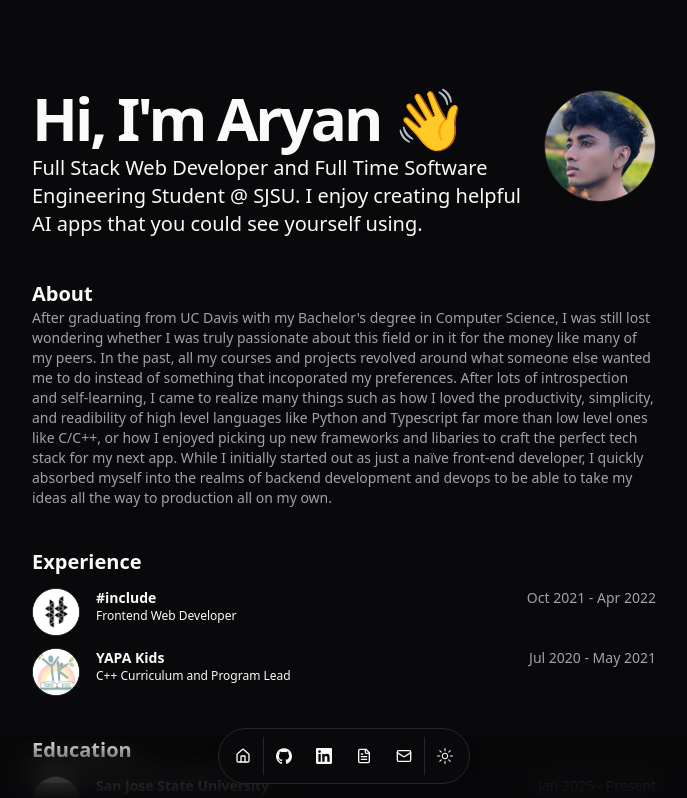
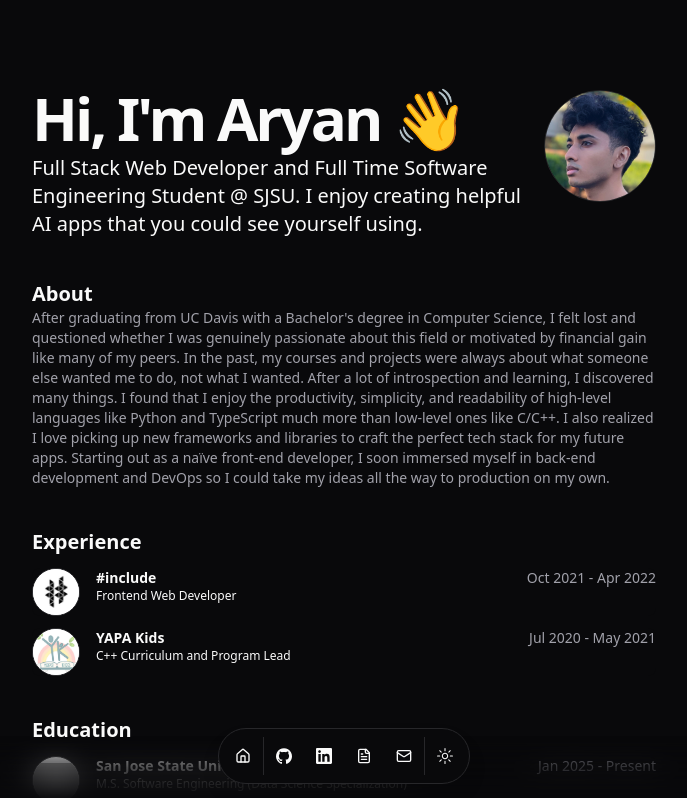
Before and after one commit to aryansh3lke/aryansh3lke, a Next.js app: page /portfolio in a window 1280 px wide. Shown: the top 798 px of the page, without its empty margins (296-983 px from the left). Built offline with nearby package versions, Linux system fonts and the light colour scheme; grey boxes are pictures that could not be loaded.

Commit message:
Polish portfolio bio
- Ran the bio through the Hemingway Editor to improve sentence structure and wording

```diff
--- a/data/resume.tsx
+++ b/data/resume.tsx
@@ -11,7 +11,7 @@ export const DATA = {
   description:
     "Full Stack Web Developer and Full Time Software Engineering Student @ SJSU. I enjoy creating helpful AI apps that you could see yourself using.",
   summary:
-    "After graduating from UC Davis with my Bachelor's degree in Computer Science, I was still lost wondering whether I was truly passionate about this field or in it for the money like many of my peers. In the past, all my courses and projects revolved around what someone else wanted me to do instead of something that incoporated my preferences. After lots of introspection and self-learning, I came to realize many things such as how I loved the productivity, simplicity, and readibility of high level languages like Python and Typescript far more than low level ones like C/C++, or how I enjoyed picking up new frameworks and libaries to craft the perfect tech stack for my next app. While I initially started out as just a naïve front-end developer, I quickly absorbed myself into the realms of backend development and devops to be able to take my ideas all the way to production all on my own.",
+    "After graduating from UC Davis with a Bachelor's degree in Computer Science, I felt lost and questioned whether I was genuinely passionate about this field or motivated by financial gain like many of my peers. In the past, my courses and projects were always about what someone else wanted me to do, not what I wanted. After a lot of introspection and learning, I discovered many things. I found that I enjoy the productivity, simplicity, and readability of high-level languages like Python and TypeScript much more than low-level ones like C/C++. I also realized I love picking up new frameworks and libraries to craft the perfect tech stack for my future apps. Starting out as a naïve front-end developer, I soon immersed myself in back-end development and DevOps so I could take my ideas all the way to production on my own.",
   skills: {
     Frontend: [
       "React",
```
